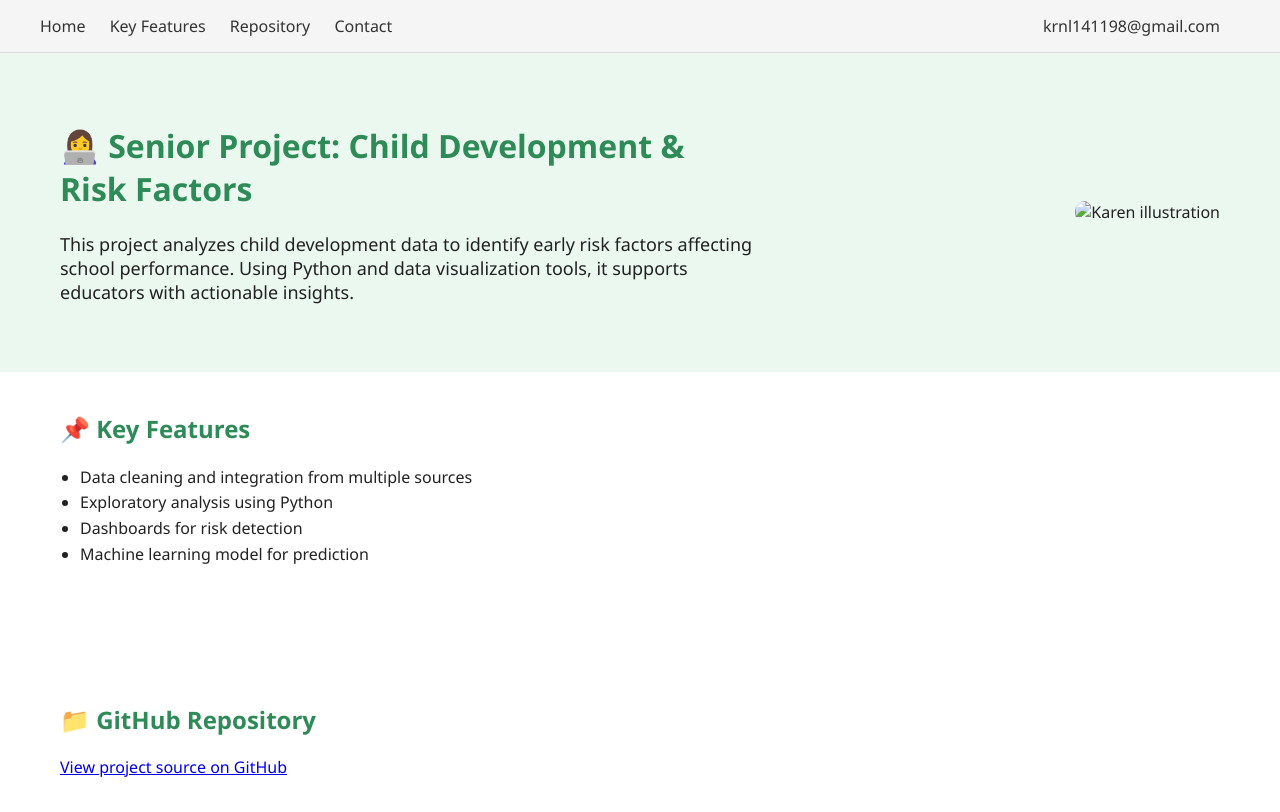
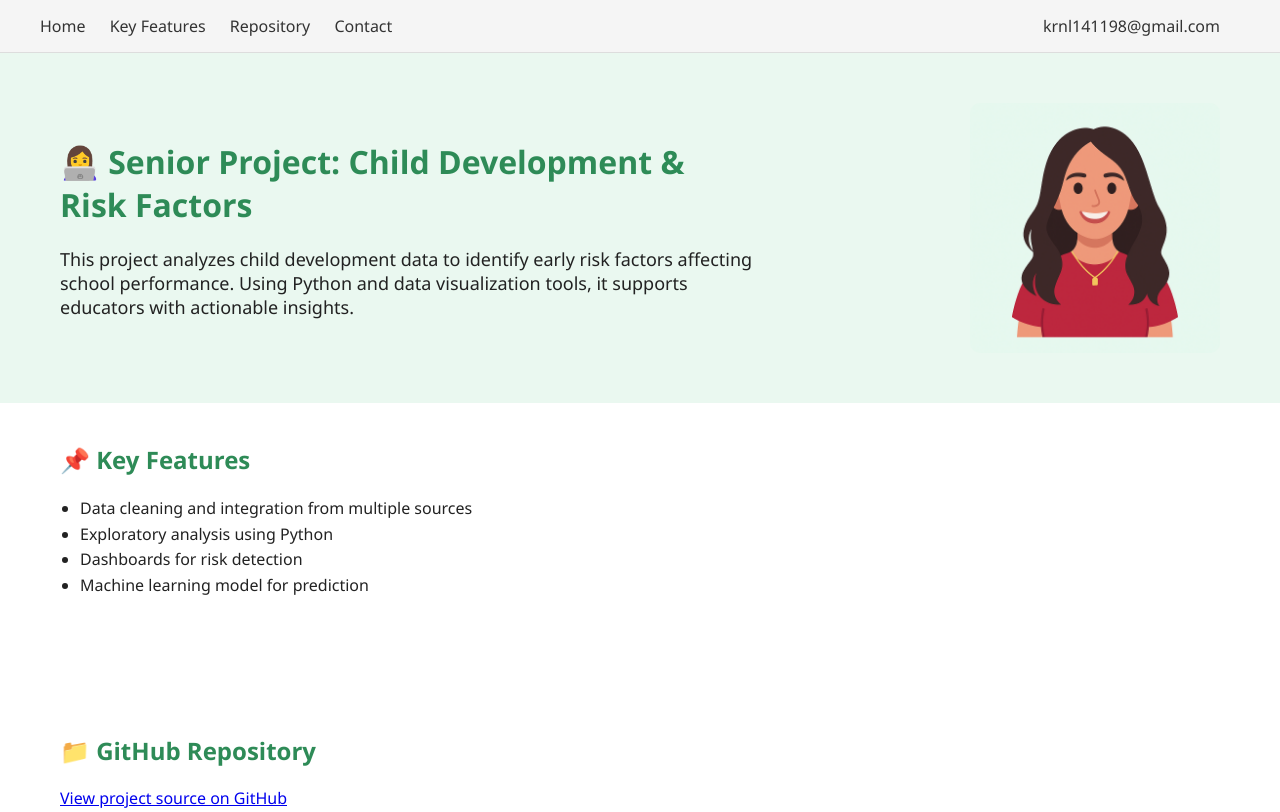
Before and after one commit to karenlc4/senior_project, a plain HTML site: page index.html in a window 1280 px wide. Shown: the top 812 px of the page. Drawn offline with Linux system fonts and the light colour scheme.

Commit message:
Update index.html

```diff
--- a/index.html
+++ b/index.html
@@ -106,7 +106,7 @@
       <h1>👩‍💻 Senior Project: Child Development & Risk Factors</h1>
       <p>This project analyzes child development data to identify early risk factors affecting school performance. Using Python and data visualization tools, it supports educators with actionable insights.</p>
     </div>
-    <img src="A_flat-style_digital_illustration_portrait_feature.png" alt="Karen illustration">
+    <img src="https://raw.githubusercontent.com/karenlc4/senior_project/main/ChatGPT%20Image%20May%2014%2C%202025%2C%2003_07_51%20PM.png" alt="Karen illustration">
   </div>
 
   <!-- SECTIONS -->
```
